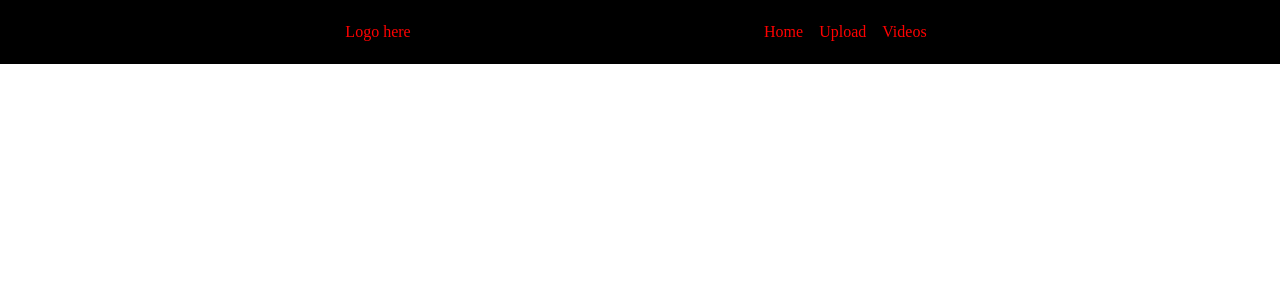
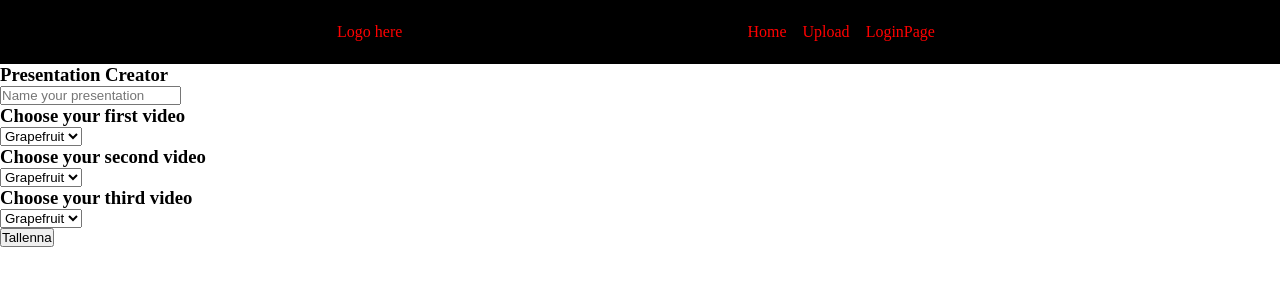
Before and after one commit to roniakiola/interactive-video-presentation, a React (Create React App) app: page /create in a window 1280 px wide. Shown: the top 300 px of the page. Built offline with nearby package versions, Linux system fonts and the light colour scheme; no server answers.

Commit message:
Gonalogin+fetch

```diff
--- a/package.json
+++ b/package.json
@@ -10,10 +10,14 @@
     "@types/node": "^18.11.9",
     "@types/react": "^18.0.24",
     "@types/react-dom": "^18.0.8",
+    "@types/styled-components": "^5.1.26",
+    "axios": "^1.1.3",
+    "babel-plugin-styled-components": "^2.0.7",
     "react": "^18.2.0",
     "react-dom": "^18.2.0",
     "react-router-dom": "^6.4.3",
     "react-scripts": "5.0.1",
+    "tslint-react-hooks": "^2.2.2",
     "typescript": "^4.8.4",
     "web-vitals": "^2.1.4"
   },
--- a/src/App.tsx
+++ b/src/App.tsx
@@ -2,14 +2,30 @@ import './css/index.css';
 import { BrowserRouter as Router, Routes, Route } from 'react-router-dom';
 import Navbar from './components/Nav';
 import Home from './views/Home';
+import Create from './views/create';
+import LoginPage from './Auth/LoginPage';
+
+import { useEffect, useState } from 'react';
 
 function App() {
+  const[Posts, setPosts]=useState([]) //hakee posts
+  const[error, setError]=useState({}) //palauttaa error
+
+  useEffect(()=>{
+    fetch('https://jsonplaceholder.typicode.com/posts') //Tänne se API
+    .then(response =>response.json()) //hakee postin body, id, title ja UserIDp
+    .then(res=>console.log(res.slice(0,10))) //määrittää että palautetaan 10 ekaa tulosta
+    .catch(err=>console.log(err)) //palauttaa error konsoliin
+
+  }, [])
   return (
     <Router>
       <>
         <Navbar />
         <Routes>
           <Route path='/' element={<Home />} />
+          <Route path='/create' element={<Create />} />
+          <Route path='/LoginPage' element={<LoginPage/>} />
         </Routes>
       </>
     </Router>
--- /dev/null
+++ b/src/Auth/LoginPage.tsx
@@ -0,0 +1,58 @@
+import { setDefaultResultOrder } from 'dns';
+import React, { useState } from 'react';
+import { onLogin } from './auth.api';
+import { CorrectPassword, CorrectUsername } from './auth.api';
+
+const LoginPage=()=>{
+
+    const [{username , password}, setCredentials]=useState({
+        username:'',
+        password:''
+    })
+
+
+const [error, setError]=useState();
+
+    const login =async (event: React.FormEvent)=>{
+        event.preventDefault();
+        console.log('jos näkee niin submit nappi toimii') //ilmoittaa käytännössä vaan että submit nappi toimii
+        const response = await onLogin({ //tää on jotenkin tärkeä että ei toimi jos poistaa
+            username,
+            password,
+        })
+
+
+    if(username==CorrectUsername && password==CorrectPassword){ //varmistaa että jos käyttäjä antaa username "kek" ja salasanaksi "lol" niin ohjaa sen hienoon admin näkymään johon ei totaalisesti pääse mitenkään muuten käsiksi
+        console.log("hieno")
+        window.location.replace("/create"); //tätä et löydä navbarista
+
+    }
+    else(
+        alert("Wrong username or password")
+    )
+
+
+}
+    return(
+        <form onSubmit={login}>
+            <label htmlFor='username'>Username</label>
+            <input placeholder="Username" value={username} onChange={(event)=>setCredentials({ //tää kysyy käyttäjänimeä
+                username: event.target.value,
+                password
+            })} />
+            <label htmlFor='password'>Password</label>
+            <input placeholder='Password' type="password" value={password} onChange={(event)=>setCredentials({ //tää kysyy salasanan tiedon
+                username,
+                password: event.target.value
+               })}   />
+
+            <button type="submit">Login</button>
+            {/* mitä luulet että tekee? */}
+
+        </form>
+
+        )
+
+}
+
+export default LoginPage;
--- /dev/null
+++ b/src/Auth/auth.api.ts
@@ -0,0 +1,19 @@
+import { Axios, AxiosRequestConfig } from "axios"
+
+
+export const CorrectUsername="kek"
+export const CorrectPassword="lol"
+
+export interface Credentials{
+    username: string;
+    password: string;
+}
+
+export const onLogin = async(data: Credentials)=>{
+    const requestConfig: AxiosRequestConfig ={
+        method: 'post',
+        url: process.env.REACT_API_BASE_URL + '/login',
+        data
+    }
+
+}
--- a/src/components/Nav.tsx
+++ b/src/components/Nav.tsx
@@ -38,8 +38,8 @@ const Navbar = () => {
                 </Link>
               </li>
               <li className='link-item'>
-                <Link className='react-link' to='/videos'>
-                  Videos
+                <Link className='react-link' to='/LoginPage'>
+                  LoginPage
                 </Link>
               </li>
             </ul>
--- a/src/css/index.css
+++ b/src/css/index.css
@@ -8,6 +8,10 @@ a {
 }
 li {
   list-style: none;
+}
+.listImage{
+  max-width: 20px;
+  max-height: 20px;
 }
 .navbar {
   height: 64px;
--- a/src/views/Home.tsx
+++ b/src/views/Home.tsx
@@ -1,3 +1,4 @@
+
 const Home = () => {
   return <h1>Home page</h1>;
 };
--- /dev/null
+++ b/src/views/create.tsx
@@ -0,0 +1,56 @@
+import React,{useState, useEffect}  from "react";
+const create = () => {
+ //ekan päivän ne monivalikkokokeilut, ei mitenkään tärkeitä mutta olkoot nyt tässä.
+    return (
+      <div className="App">
+        <div className="menu-container">
+          <div className="menu-trigger" onClick={()=>{}}>
+
+          </div>
+
+        <div className="form-line">
+          <h3>Presentation Creator</h3>
+        <div className="form-line">
+          <input
+            type="text"
+            id="PresentationTitle"
+            name="PresentationTitle"
+            className="form-control"
+            placeholder="Name your presentation"
+            />
+        </div>
+        <h3>Choose your first video</h3>
+          <select>
+            <option value="grapefruit">Grapefruit</option>
+            <option value="lime">Lime</option>
+            <option value="coconut">Coconut</option>
+            <option value="mango">Mango</option>
+            <img src="https://i.gyazo.com/e49cecf27cc6c60aec8d57d1590a2e4f.png"></img>
+          </select>
+      <h3>Choose your second video</h3>
+          <select>
+            <option value="grapefruit">Grapefruit</option>
+            <option value="lime">Lime</option>
+            <option value="coconut">Coconut</option>
+            <option value="mango">Mango</option>
+            <img src="https://i.gyazo.com/e49cecf27cc6c60aec8d57d1590a2e4f.png"></img>
+          </select>
+      <h3>Choose your third video</h3>
+          <select>
+            <option value="grapefruit">Grapefruit</option>
+            <option value="lime">Lime</option>
+            <option value="coconut">Coconut</option>
+            <option value="mango">Mango</option>
+            <img src="https://i.gyazo.com/e49cecf27cc6c60aec8d57d1590a2e4f.png"></img>
+          </select>
+        </div>
+        <button className="btn btn-primary">Tallenna</button>
+
+        </div>
+
+
+        </div>
+    )
+}
+
+  export default create;
```
Also changed, not shown: 1 other file (tests, documents, lock files or other folders).
